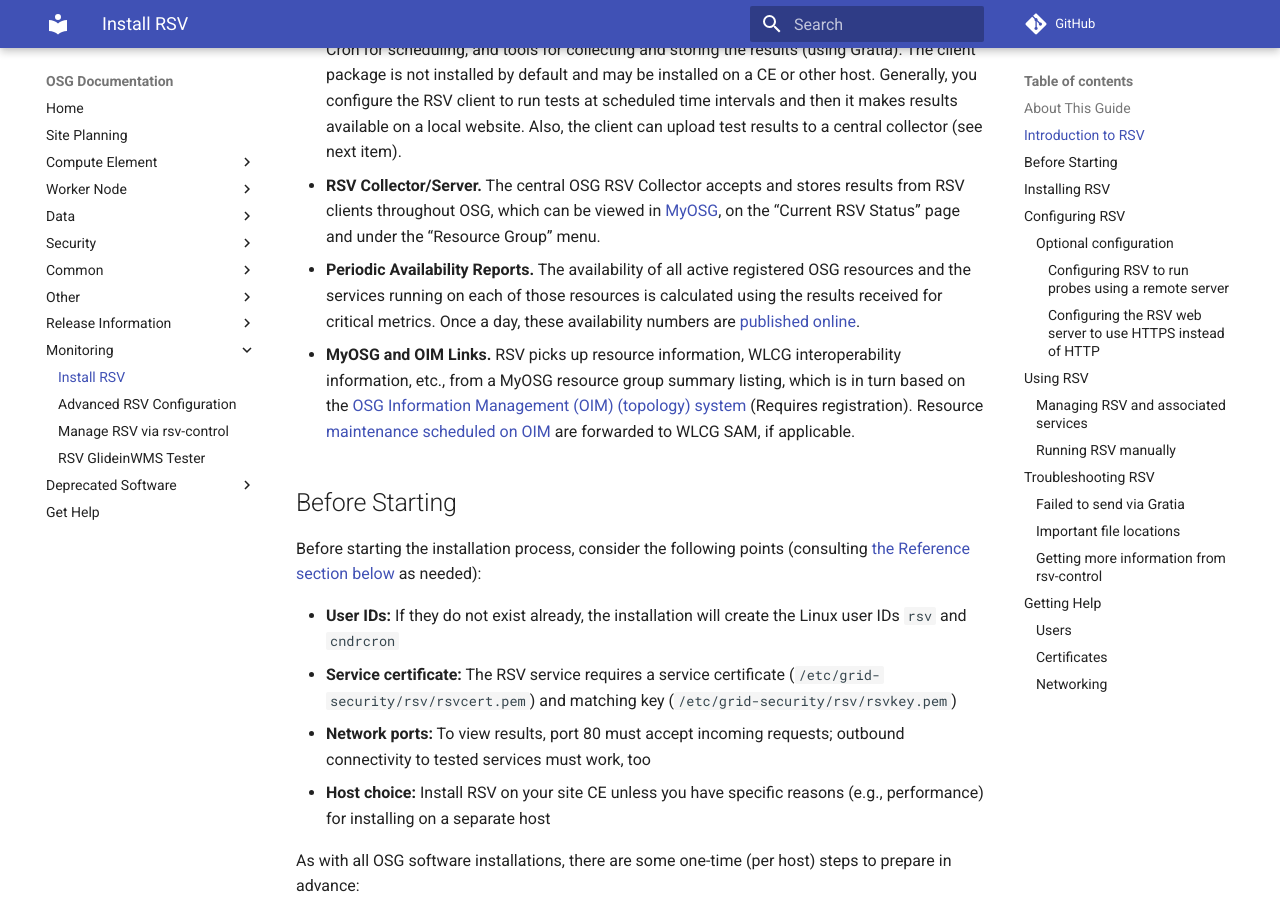
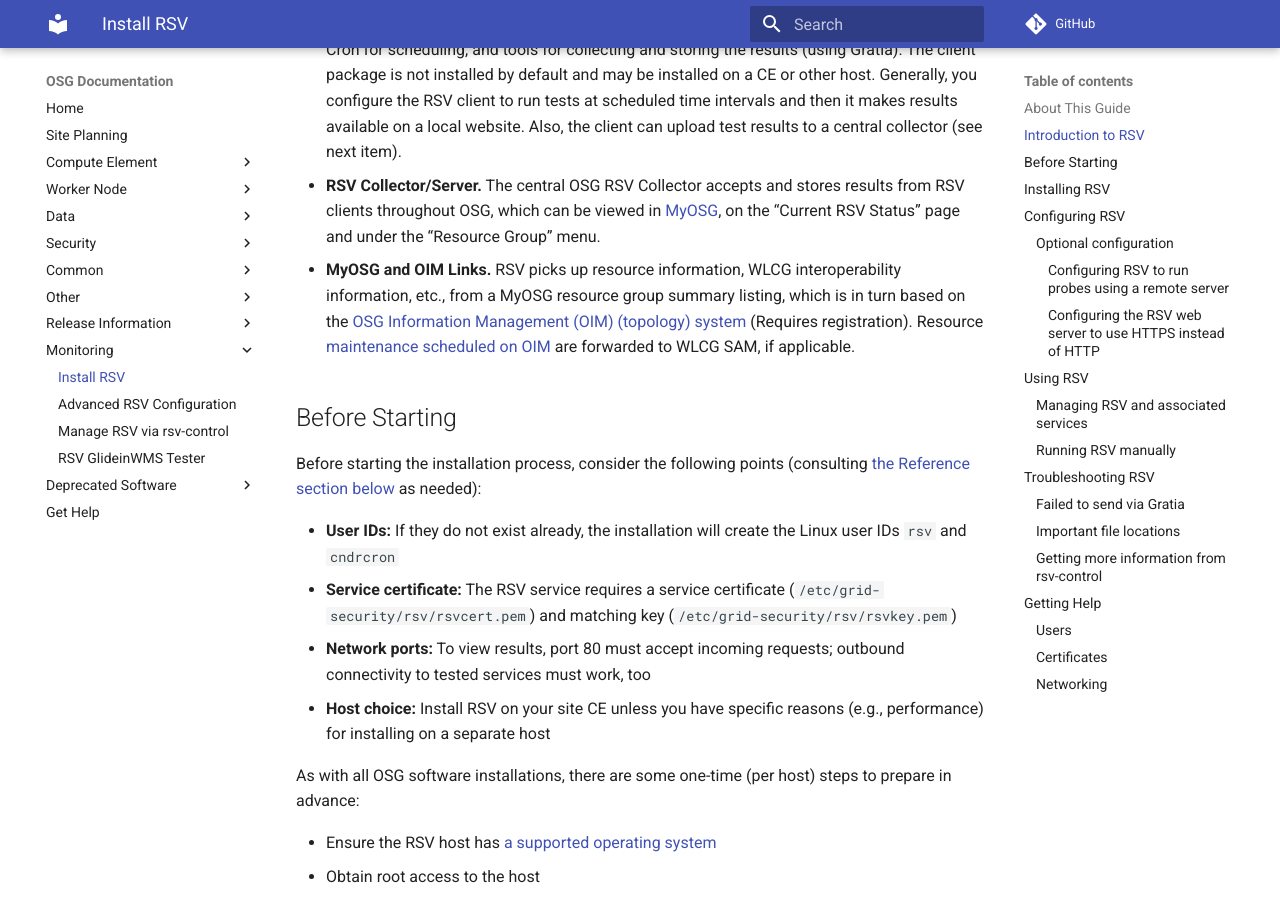
Before and after one commit to osg-htc/docs, an MkDocs documentation site: the page built from docs/monitoring/install-rsv.md, in a window 1280 px wide and 900 px high, scrolled down 640 px. Built offline with MkDocs 1.6.1 and Material for MkDocs 9.7.7, drawn with Linux system fonts in a browser that asks for light colours; comment, search, counter and statistics services are not loaded; old or Windows-style settings are respelled for this version of MkDocs.

Commit message:
drop reference to rsv.opensciencegrid.org (SOFTWARE-3259)

```diff
--- a/docs/monitoring/install-rsv.md
+++ b/docs/monitoring/install-rsv.md
@@ -15,7 +15,6 @@
 
 - **RSV Client.** The client tools allow a site administrator to run tests against their site by providing a set of tests (which can run on the same or other hosts within a site), HTCondor-Cron for scheduling, and tools for collecting and storing the results (using Gratia). The client package is not installed by default and may be installed on a CE or other host. Generally, you configure the RSV client to run tests at scheduled time intervals and then it makes results available on a local website. Also, the client can upload test results to a central collector (see next item).
 - **RSV Collector/Server.** The central OSG RSV Collector accepts and stores results from RSV clients throughout OSG, which can be viewed in [MyOSG](http://my.opensciencegrid.org/), on the “Current RSV Status” page and under the “Resource Group” menu.
-- **Periodic Availability Reports.** The availability of all active registered OSG resources and the services running on each of those resources is calculated using the results received for critical metrics. Once a day, these availability numbers are [published online](http://rsv.opensciencegrid.org/daily-reports).
 - **MyOSG and OIM Links.** RSV picks up resource information, WLCG interoperability information, etc., from a MyOSG resource group summary listing, which is in turn based on the [OSG Information Management (OIM) (topology) system](https://oim.opensciencegrid.org) (Requires registration). Resource [maintenance scheduled on OIM](http://oim.opensciencegrid.org/oim/oimmaint) are forwarded to WLCG SAM, if applicable.
 
 
```
